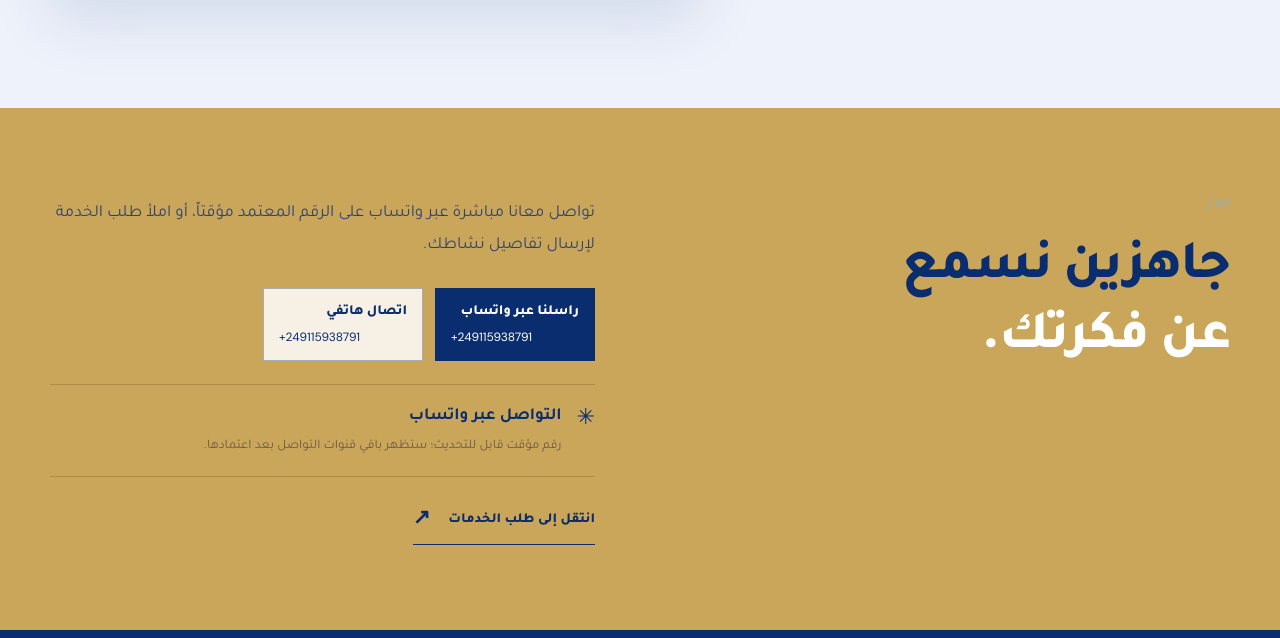
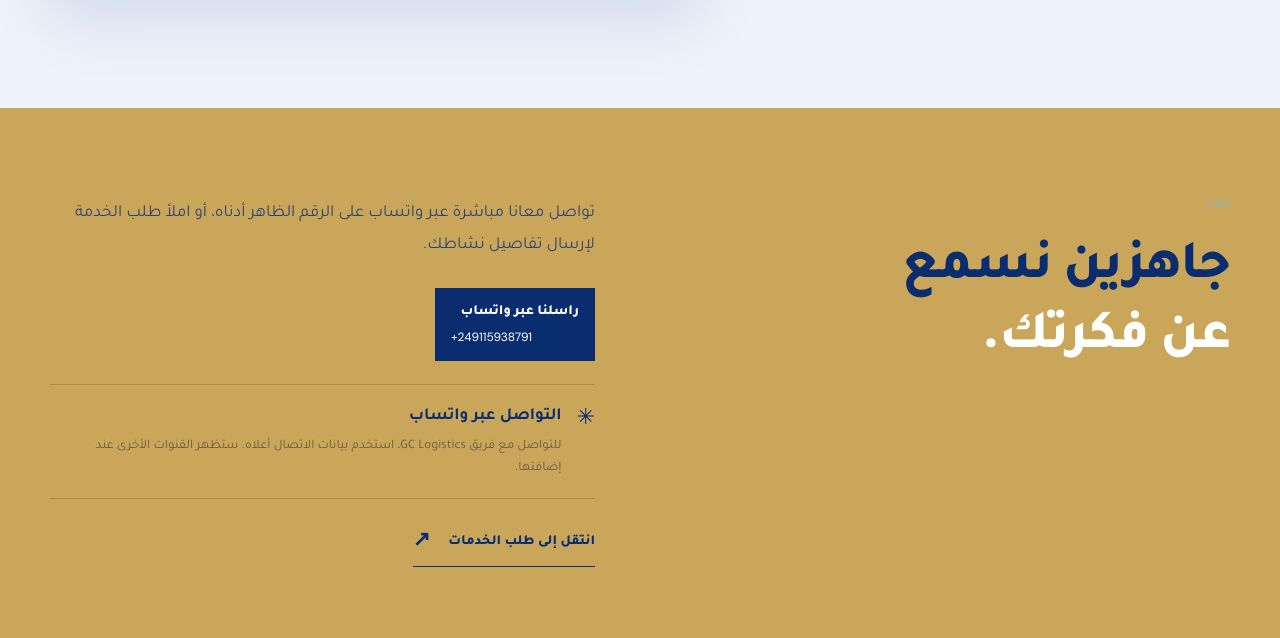
Before and after one commit to asadabdoalhalym-crypto/GC-Logistic-website-, a plain HTML site: page index.html in a window 1280 px wide. Shown: the part 5104-5742 px from the top of the page. Drawn offline with Linux system fonts and the light colour scheme.

Commit message:
Add files via upload

```diff
--- a/index.html
+++ b/index.html
@@ -201,7 +201,7 @@ html[dir="ltr"] .hero h1,html[dir="ltr"] .section h2,html[dir="ltr"] .contact-ba
     </section>
 
     <section class="contact-band" id="contact" aria-labelledby="contact-title">
-      <div class="container contact-layout"><div><div class="kicker"><span class="kicker-no">07 /</span> <span data-i18n="contactKicker">التواصل</span></div><h2 id="contact-title" data-i18n-html="contactTitle">جاهزين نسمع<br><em>عن فكرتك.</em></h2></div><div class="contact-details"><p data-i18n="contactText">بيانات الاتصال الرسمية للشركة ستُضاف هنا بعد اعتمادها. يمكنك الآن تجهيز تفاصيل طلبك من النموذج أعلاه.</p><div id="contactChannels" class="contact-channels" aria-live="polite"></div><div class="contact-pending"><span class="contact-pending-icon" aria-hidden="true">✳</span><div><strong data-i18n="contactPendingTitle">التواصل عبر واتساب</strong><small data-i18n="contactPendingText">رقم مؤقت قابل للتحديث؛ ستظهر باقي قنوات التواصل بعد اعتمادها.</small></div></div><a class="contact-link" href="#request"><span data-i18n="contactLink">انتقل إلى طلب الخدمات</span><span aria-hidden="true">↗</span></a></div></div>
+      <div class="container contact-layout"><div><div class="kicker"><span class="kicker-no">07 /</span> <span data-i18n="contactKicker">التواصل</span></div><h2 id="contact-title" data-i18n-html="contactTitle">جاهزين نسمع<br><em>عن فكرتك.</em></h2></div><div class="contact-details"><p data-i18n="contactText">تواصل معانا عبر واتساب أو الهاتف، أو عبّئ نموذج طلب الخدمات لإرسال تفاصيل نشاطك.</p><div id="contactChannels" class="contact-channels" aria-live="polite"></div><div class="contact-pending"><span class="contact-pending-icon" aria-hidden="true">✳</span><div><strong data-i18n="contactPendingTitle">التواصل عبر واتساب</strong><small data-i18n="contactPendingText">للتواصل مع فريق GC Logistics، استخدم بيانات الاتصال أعلاه. ستظهر القنوات الأخرى عند إضافتها.</small></div></div><a class="contact-link" href="#request"><span data-i18n="contactLink">انتقل إلى طلب الخدمات</span><span aria-hidden="true">↗</span></a></div></div>
     </section>
   </main>
   <footer class="footer"><div class="container footer-inner"><div class="footer-brand"><strong>GC <span>LOGISTICS</span></strong><small data-i18n="footerLine">تنسيق أفضل. تنفيذ أوضح.</small></div><div class="footer-end"><span><span>© <span id="year">2026</span> GC Logistics.</span> <span data-i18n="rights">جميع الحقوق محفوظة.</span></span><a href="#top" data-i18n="backTop">للأعلى ↑</a></div></div></footer>
@@ -217,7 +217,7 @@ html[dir="ltr"] .hero h1,html[dir="ltr"] .section h2,html[dir="ltr"] .contact-ba
    Notice: Editing the website source is restricted to repository owners.
 */
 const CONTACT_SETTINGS = {
-  whatsapp: '+249115938791',     // رقم واتساب مبدئي — غيّره لاحقاً
+  whatsapp: '+249115938791',     // رقم واتساب الشركة — يمكن تحديثه لاحقاً
   phone: '',                     // رقم المكالمات إن اختلف؛ الفارغ يستخدم رقم واتساب
   email: '',                     // مثال مستقبلي: 'contact@example.com'
   social: {
@@ -245,7 +245,7 @@ const translations = {
     portfolioKicker:'معرض الأعمال',portfolioTitle:'مساحة لأعمالنا.<br><em>وقصص التنفيذ.</em>',portfolioText:'نجهّز هذا القسم لإضافة صور وتفاصيل الأعمال بعد اعتماد موادها وتوثيقها.',portfolioStatus:'قريباً • قيد التوثيق',portfolio1:'الورش واللقاءات',portfolio2:'الفعاليات والأنشطة',portfolio3:'الدعم اللوجستي',portfolioNote:'الرسومات أعلاه تصميمات توضيحية وليست صور مشاريع منفّذة.',
     requestKicker:'طلب الخدمات',requestTitle:'عندك مشروع؟<br><em>ابدأ بالتفاصيل.</em>',requestText:'عبّئ البيانات الأساسية عشان نجهّز ملخص الطلب ونفتح ليك رسالة واتساب جاهزة لإرسالها إلى فريق GC Logistics.',requestNotice:'بعد إنشاء الملخص، اضغط «إرسال عبر واتساب» لفتح رسالة جاهزة. الإرسال النهائي بيتم منك داخل واتساب؛ الموقع ما بخزّن الطلبات على خادم.',labelName:'الاسم الكامل *',phName:'اكتب اسمك',labelOrg:'الجهة / المؤسسة',phOrg:'اسم الجهة إن وجد',labelService:'الخدمة المطلوبة *',optionSelect:'اختر الخدمة',optionEvents:'تنظيم الورش والفعاليات',optionProcurement:'المشتريات والتوريد',optionCarnivals:'الكرنفالات والأنشطة',optionLogistics:'الخدمات اللوجستية',optionOnsite:'التنسيق الميداني',optionOperations:'الدعم الإداري والتشغيلي',optionOther:'خدمة أخرى / استفسار',labelContact:'وسيلة التواصل *',phContact:'بريد إلكتروني أو رقم هاتف',labelDate:'التاريخ المتوقع (اختياري)',labelCity:'المدينة / مكان النشاط',phCity:'مكان التنفيذ المتوقع',labelDetails:'تفاصيل الطلب *',phDetails:'اشرح طبيعة النشاط أو الخدمة المطلوبة',createSummary:'إنشاء ملخص الطلب',summaryTitle:'ملخص طلبك',summaryReady:'جاهز للإرسال',summaryLabel:'ملخص الطلب',copySummary:'نسخ الملخص',copied:'تم نسخ الملخص بنجاح.',copyFailed:'تعذر النسخ التلقائي؛ حدّد النص وانسخه يدوياً.',validation:'رجاءً أكمِل الاسم والخدمة ووسيلة التواصل وتفاصيل الطلب (10 أحرف على الأقل).',
     summaryHeading:'طلب خدمة — GC Logistics',summaryName:'الاسم',summaryOrg:'الجهة',summaryService:'الخدمة',summaryContact:'وسيلة التواصل',summaryDate:'التاريخ المتوقع',summaryCity:'مكان النشاط',summaryDetails:'تفاصيل الطلب',summaryUnknown:'غير محدد',
-    contactKicker:'التواصل',contactTitle:'جاهزين نسمع<br><em>عن فكرتك.</em>',contactText:'تواصل معانا مباشرة عبر واتساب على الرقم المعتمد مؤقتاً، أو املأ طلب الخدمة لإرسال تفاصيل نشاطك.',contactPendingTitle:'التواصل عبر واتساب',contactPendingText:'رقم مؤقت قابل للتحديث؛ ستظهر باقي قنوات التواصل بعد اعتمادها.',contactLink:'انتقل إلى طلب الخدمات',footerLine:'تنسيق أفضل. تنفيذ أوضح.',rights:'جميع الحقوق محفوظة.',backTop:'للأعلى ↑',menuOpen:'فتح القائمة',menuClose:'إغلاق القائمة',whatsappSend:'إرسال الطلب عبر واتساب',whatsappOpen:'سيتم فتح واتساب برسالة جاهزة. راجعها واضغط إرسال هناك.',whatsappDirect:'راسلنا عبر واتساب',callPhone:'اتصال هاتفي',emailUs:'البريد الإلكتروني',socialFollow:'حسابات التواصل',temporaryLabel:'الرقم المعتمد حالياً (مؤقت)'
+    contactKicker:'التواصل',contactTitle:'جاهزين نسمع<br><em>عن فكرتك.</em>',contactText:'تواصل معانا مباشرة عبر واتساب على الرقم الظاهر أدناه، أو املأ طلب الخدمة لإرسال تفاصيل نشاطك.',contactPendingTitle:'التواصل عبر واتساب',contactPendingText:'للتواصل مع فريق GC Logistics، استخدم بيانات الاتصال أعلاه. ستظهر القنوات الأخرى عند إضافتها.',contactLink:'انتقل إلى طلب الخدمات',footerLine:'تنسيق أفضل. تنفيذ أوضح.',rights:'جميع الحقوق محفوظة.',backTop:'للأعلى ↑',menuOpen:'فتح القائمة',menuClose:'إغلاق القائمة',whatsappSend:'إرسال الطلب عبر واتساب',whatsappOpen:'سيتم فتح واتساب برسالة جاهزة. راجعها واضغط إرسال هناك.',whatsappDirect:'راسلنا عبر واتساب',callPhone:'اتصال هاتفي',emailUs:'البريد الإلكتروني',socialFollow:'حسابات التواصل'
   },
   en: {
     pageTitle:'GC Logistics | Event & Logistics Support',metaDescription:'GC Logistic provides event organization, procurement, and logistics coordination services for organizations and institutions.',
@@ -259,7 +259,7 @@ const translations = {
     portfolioKicker:'Portfolio',portfolioTitle:'A place for our work.<br><em>And the stories behind it.</em>',portfolioText:'This section is reserved for verified project photographs and details once approved for publication.',portfolioStatus:'Coming soon • awaiting documentation',portfolio1:'Workshops & meetings',portfolio2:'Events & activities',portfolio3:'Logistics support',portfolioNote:'These graphics are illustrative placeholders, not photographs of completed projects.',
     requestKicker:'Service request',requestTitle:'Have a project?<br><em>Start with the brief.</em>',requestText:'Enter your project details to create a request summary and open a prefilled WhatsApp message to GC Logistics.',requestNotice:'Generate your summary, then tap Send via WhatsApp to open a prefilled message. You must press Send in WhatsApp yourself; this site does not store submissions.',labelName:'Full name *',phName:'Enter your name',labelOrg:'Organization',phOrg:'Organization name (if any)',labelService:'Requested service *',optionSelect:'Select a service',optionEvents:'Workshops & events',optionProcurement:'Procurement & supply',optionCarnivals:'Carnivals & activities',optionLogistics:'Logistics support',optionOnsite:'On-site coordination',optionOperations:'Administrative support',optionOther:'Other / inquiry',labelContact:'Contact detail *',phContact:'Email or phone number',labelDate:'Expected date (optional)',labelCity:'City / activity location',phCity:'Expected location',labelDetails:'Request details *',phDetails:'Describe your activity or service needs',createSummary:'Generate request summary',summaryTitle:'Your request summary',summaryReady:'Ready to send',summaryLabel:'Service request summary',copySummary:'Copy summary',copied:'Summary copied successfully.',copyFailed:'Automatic copying failed; select and copy the text manually.',validation:'Please complete your name, service, contact details, and a description (at least 10 characters).',
     summaryHeading:'Service request — GC Logistics',summaryName:'Name',summaryOrg:'Organization',summaryService:'Service',summaryContact:'Contact',summaryDate:'Expected date',summaryCity:'Activity location',summaryDetails:'Request details',summaryUnknown:'Not provided',
-    contactKicker:'Contact',contactTitle:'Tell us<br><em>about your idea.</em>',contactText:'Contact us on our temporary WhatsApp number, or complete a service request to share your project brief.',contactPendingTitle:'WhatsApp contact',contactPendingText:'This number is temporary and can be updated; additional channels will appear once approved.',contactLink:'Go to service request',footerLine:'Better coordination. Clearer execution.',rights:'All rights reserved.',backTop:'Back to top ↑',menuOpen:'Open navigation',menuClose:'Close navigation',whatsappSend:'Send request via WhatsApp',whatsappOpen:'WhatsApp will open with a prepared message. Review and press Send there.',whatsappDirect:'Message us on WhatsApp',callPhone:'Call us',emailUs:'Email us',socialFollow:'Social channels',temporaryLabel:'Current contact number (temporary)'
+    contactKicker:'Contact',contactTitle:'Tell us<br><em>about your idea.</em>',contactText:'Contact us through WhatsApp using the number below, or complete a service request to share your project brief.',contactPendingTitle:'WhatsApp contact',contactPendingText:'Contact our team using the details above. More channels will appear when added.',contactLink:'Go to service request',footerLine:'Better coordination. Clearer execution.',rights:'All rights reserved.',backTop:'Back to top ↑',menuOpen:'Open navigation',menuClose:'Close navigation',whatsappSend:'Send request via WhatsApp',whatsappOpen:'WhatsApp will open with a prepared message. Review and press Send there.',whatsappDirect:'Message us on WhatsApp',callPhone:'Call us',emailUs:'Email us',socialFollow:'Social channels'
   }
 };
 
@@ -296,12 +296,8 @@ function renderContactChannels(){
   const t=translations[currentLanguage];
   contactChannels.replaceChildren();
   const whatsapp=digitsOnly(CONTACT_SETTINGS.whatsapp);
-  const phone=digitsOnly(CONTACT_SETTINGS.phone||CONTACT_SETTINGS.whatsapp);
   if(whatsapp){
     contactChannels.appendChild(createChannel(t.whatsappDirect,CONTACT_SETTINGS.whatsapp,whatsappUrl(),true));
-  }
-  if(phone){
-    contactChannels.appendChild(createChannel(t.callPhone,CONTACT_SETTINGS.phone||CONTACT_SETTINGS.whatsapp,`tel:+${phone}`));
   }
   const email=String(CONTACT_SETTINGS.email||'').trim();
   if(email && /^[^\s@]+@[^\s@]+\.[^\s@]+$/.test(email)){
```
